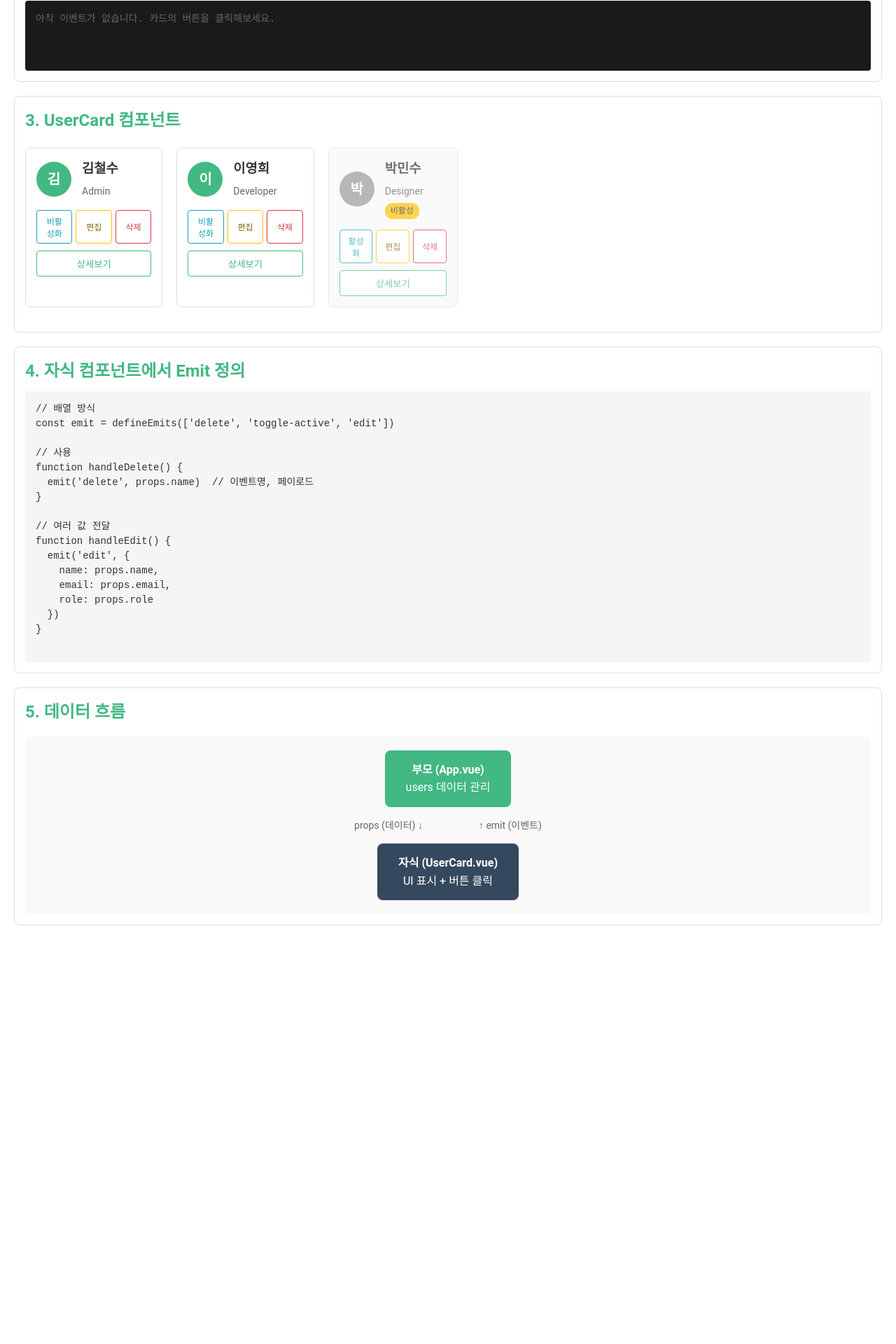
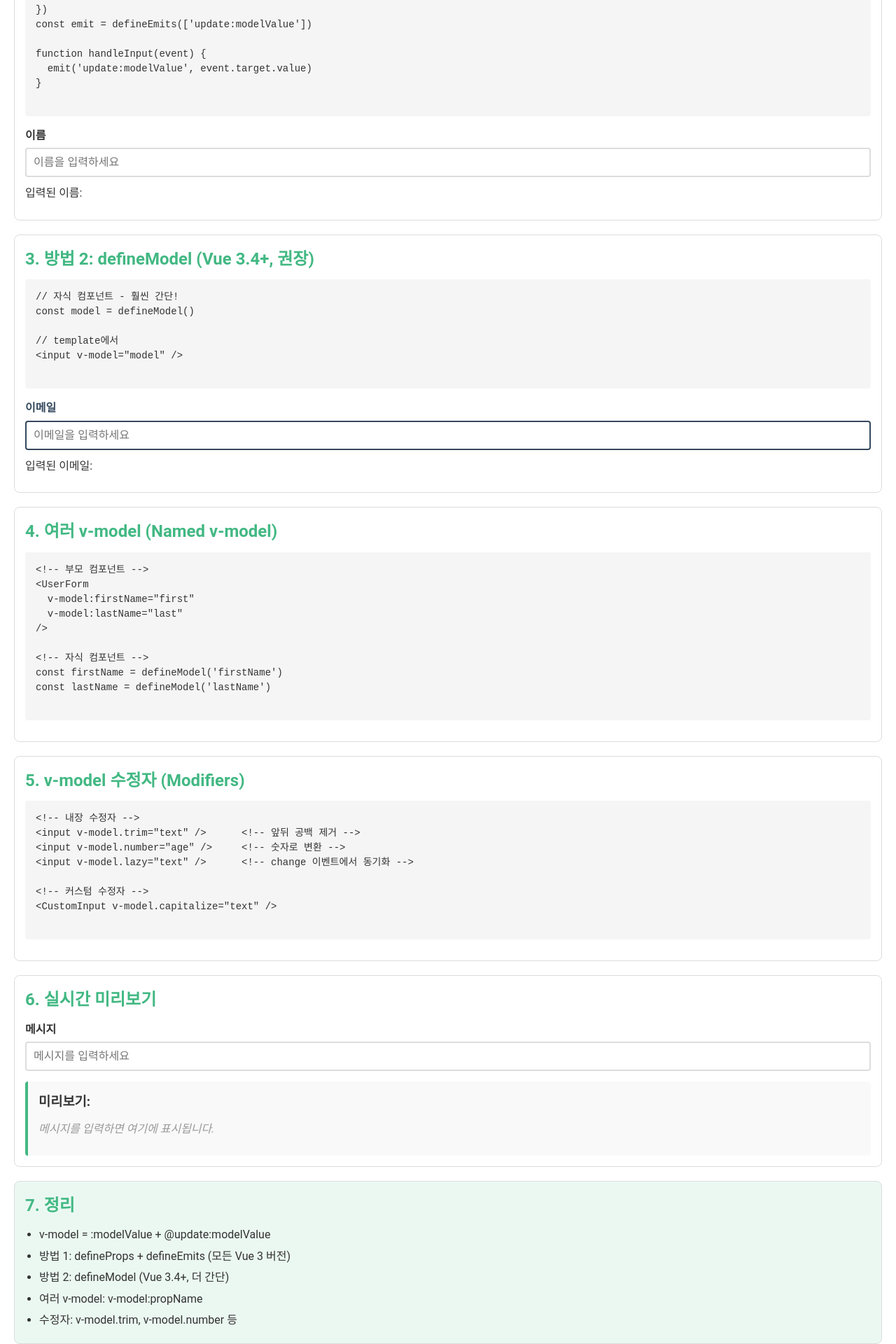
Before and after one commit to hjbaefe/vue-project, a Vue app: page / in a window 1280 px wide. Shown: the part 600-2520 px from the top of the page at 70% size. Before the commit the page ends 1962 px from the top, so only its background shows below. Built offline with nearby package versions, Linux system fonts and the light colour scheme.

Commit message:
v-model & component : v-model 원리 이해

```diff
--- a/src/App.vue
+++ b/src/App.vue
@@ -1,161 +1,136 @@
 <!--
-  [3-3] Emits
+  [3-4] v-model과 컴포넌트
 
-  자식에서 부모로 이벤트 전달
-  단방향 데이터 흐름을 유지하면서 자식이 부모에게 알림
+  커스텀 컴포넌트에서 v-model 지원하기
 -->
 
 <script setup>
 import { ref } from 'vue'
-import UserCard from './components/UserCard.vue'
+import CustomInput from './components/CustomInput.vue'
+import CustomInputV2 from './components/CustomInputV2.vue'
 
-const users = ref([
-  { id: 1, name: '김철수', email: 'chulsoo@example.com', role: 'Admin', age: 28, active: true },
-  { id: 2, name: '이영희', email: 'younghee@example.com', role: 'Developer', age: 25, active: true },
-  { id: 3, name: '박민수', email: 'minsoo@example.com', role: 'Designer', age: 30, active: false },
-])
-
-// 이벤트 로그
-const eventLog = ref([])
-
-function addLog(message) {
-  eventLog.value.unshift({
-    time: new Date().toLocaleTimeString(),
-    message
-  })
-  // 최대 5개만 유지
-  if (eventLog.value.length > 5) {
-    eventLog.value.pop()
-  }
-}
-
-// 자식 컴포넌트에서 emit된 이벤트 처리
-function handleDelete(name) {
-  const index = users.value.findIndex(u => u.name === name)
-  if (index !== -1) {
-    users.value.splice(index, 1)
-    addLog(`삭제됨: ${name}`)
-  }
-}
-
-function handleToggleActive(name) {
-  const user = users.value.find(u => u.name === name)
-  if (user) {
-    user.active = !user.active
-    addLog(`${name} 상태 변경: ${user.active ? '활성' : '비활성'}`)
-  }
-}
-
-function handleEdit(userData) {
-  addLog(`편집 요청: ${userData.name} (${userData.role})`)
-  // 실제로는 모달을 열거나 편집 폼을 표시
-  alert(`편집: ${JSON.stringify(userData, null, 2)}`)
-}
+const name = ref('')
+const email = ref('')
+const message = ref('')
 </script>
 
 <template>
   <div>
-    <h1>Emits - 자식에서 부모로 이벤트 전달</h1>
+    <h1>v-model과 컴포넌트</h1>
 
-    <!-- 1. 이벤트 리스닝 -->
+    <!-- 1. v-model 동작 원리 -->
     <section>
-      <h2>1. 부모에서 이벤트 리스닝</h2>
+      <h2>1. v-model 동작 원리</h2>
+      <p>v-model은 props와 emit의 조합입니다:</p>
       <pre class="code-block">
-&lt;!-- @이벤트명="핸들러" 형식 --&gt;
-&lt;UserCard
-  :name="user.name"
-  @delete="handleDelete"
-  @toggle-active="handleToggleActive"
-  @edit="handleEdit"
+&lt;!-- 이 코드는 --&gt;
+&lt;CustomInput v-model="name" /&gt;
+
+&lt;!-- 아래와 동일합니다 --&gt;
+&lt;CustomInput
+  :modelValue="name"
+  @update:modelValue="name = $event"
 /&gt;
-
-&lt;script setup&gt;
-function handleDelete(name) {
-  // name은 자식이 emit할 때 전달한 페이로드
-  console.log('삭제:', name)
-}
-&lt;/script&gt;
       </pre>
     </section>
 
-    <!-- 2. 이벤트 로그 -->
+    <!-- 2. 방법 1: props + emit -->
     <section>
-      <h2>2. 이벤트 로그</h2>
-      <div class="event-log">
-        <div v-if="eventLog.length === 0" class="no-events">
-          아직 이벤트가 없습니다. 카드의 버튼을 클릭해보세요.
-        </div>
-        <div v-for="(log, index) in eventLog" :key="index" class="log-item">
-          <span class="log-time">{{ log.time }}</span>
-          <span class="log-message">{{ log.message }}</span>
-        </div>
+      <h2>2. 방법 1: defineProps + defineEmits</h2>
+      <pre class="code-block">
+// 자식 컴포넌트
+const props = defineProps({
+  modelValue: String
+})
+const emit = defineEmits(['update:modelValue'])
+
+function handleInput(event) {
+  emit('update:modelValue', event.target.value)
+}
+      </pre>
+
+      <CustomInput
+          v-model="name"
+          label="이름"
+          placeholder="이름을 입력하세요"
+      />
+      <p>입력된 이름: {{ name }}</p>
+    </section>
+
+    <!-- 3. 방법 2: defineModel (Vue 3.4+) -->
+    <section>
+      <h2>3. 방법 2: defineModel (Vue 3.4+, 권장)</h2>
+      <pre class="code-block">
+// 자식 컴포넌트 - 훨씬 간단!
+const model = defineModel()
+
+// template에서
+&lt;input v-model="model" /&gt;
+      </pre>
+
+      <CustomInputV2
+          v-model="email"
+          label="이메일"
+          placeholder="이메일을 입력하세요"
+      />
+      <p>입력된 이메일: {{ email }}</p>
+    </section>
+
+    <!-- 4. 여러 v-model 사용 -->
+    <section>
+      <h2>4. 여러 v-model (Named v-model)</h2>
+      <pre class="code-block">
+&lt;!-- 부모 컴포넌트 --&gt;
+&lt;UserForm
+  v-model:firstName="first"
+  v-model:lastName="last"
+/&gt;
+
+&lt;!-- 자식 컴포넌트 --&gt;
+const firstName = defineModel('firstName')
+const lastName = defineModel('lastName')
+      </pre>
+    </section>
+
+    <!-- 5. v-model 수정자 -->
+    <section>
+      <h2>5. v-model 수정자 (Modifiers)</h2>
+      <pre class="code-block">
+&lt;!-- 내장 수정자 --&gt;
+&lt;input v-model.trim="text" /&gt;      &lt;!-- 앞뒤 공백 제거 --&gt;
+&lt;input v-model.number="age" /&gt;     &lt;!-- 숫자로 변환 --&gt;
+&lt;input v-model.lazy="text" /&gt;      &lt;!-- change 이벤트에서 동기화 --&gt;
+
+&lt;!-- 커스텀 수정자 --&gt;
+&lt;CustomInput v-model.capitalize="text" /&gt;
+      </pre>
+    </section>
+
+    <!-- 6. 실습 -->
+    <section>
+      <h2>6. 실시간 미리보기</h2>
+      <CustomInput
+          v-model="message"
+          label="메시지"
+          placeholder="메시지를 입력하세요"
+      />
+      <div class="preview">
+        <h3>미리보기:</h3>
+        <p v-if="message">{{ message }}</p>
+        <p v-else class="placeholder">메시지를 입력하면 여기에 표시됩니다.</p>
       </div>
     </section>
 
-    <!-- 3. UserCard 컴포넌트들 -->
-    <section>
-      <h2>3. UserCard 컴포넌트</h2>
-      <div class="cards-container">
-        <UserCard
-            v-for="user in users"
-            :key="user.id"
-            :name="user.name"
-            :email="user.email"
-            :role="user.role"
-            :age="user.age"
-            :active="user.active"
-            @delete="handleDelete"
-            @toggle-active="handleToggleActive"
-            @edit="handleEdit"
-        />
-      </div>
-      <p v-if="users.length === 0" class="no-users">
-        모든 사용자가 삭제되었습니다.
-      </p>
-    </section>
-
-    <!-- 4. defineEmits 설명 -->
-    <section>
-      <h2>4. 자식 컴포넌트에서 Emit 정의</h2>
-      <pre class="code-block">
-// 배열 방식
-const emit = defineEmits(['delete', 'toggle-active', 'edit'])
-
-// 사용
-function handleDelete() {
-  emit('delete', props.name)  // 이벤트명, 페이로드
-}
-
-// 여러 값 전달
-function handleEdit() {
-  emit('edit', {
-    name: props.name,
-    email: props.email,
-    role: props.role
-  })
-}
-      </pre>
-    </section>
-
-    <!-- 5. 데이터 흐름 다이어그램 -->
-    <section>
-      <h2>5. 데이터 흐름</h2>
-      <div class="diagram">
-        <div class="flow-container">
-          <div class="flow-item parent">
-            <strong>부모 (App.vue)</strong>
-            <div>users 데이터 관리</div>
-          </div>
-          <div class="arrows">
-            <div class="arrow-down">props (데이터)</div>
-            <div class="arrow-up">emit (이벤트)</div>
-          </div>
-          <div class="flow-item child">
-            <strong>자식 (UserCard.vue)</strong>
-            <div>UI 표시 + 버튼 클릭</div>
-          </div>
-        </div>
-      </div>
+    <!-- 7. 요약 -->
+    <section class="summary">
+      <h2>7. 정리</h2>
+      <ul>
+        <li>v-model = :modelValue + @update:modelValue</li>
+        <li>방법 1: defineProps + defineEmits (모든 Vue 3 버전)</li>
+        <li>방법 2: defineModel (Vue 3.4+, 더 간단)</li>
+        <li>여러 v-model: v-model:propName</li>
+        <li>수정자: v-model.trim, v-model.number 등</li>
+      </ul>
     </section>
   </div>
 </template>
@@ -173,13 +148,6 @@ h2 {
   margin-bottom: 10px;
 }
 
-.cards-container {
-  display: flex;
-  gap: 20px;
-  flex-wrap: wrap;
-  margin: 20px 0;
-}
-
 .code-block {
   background: #f5f5f5;
   padding: 15px;
@@ -188,88 +156,40 @@ h2 {
   font-family: monospace;
   font-size: 14px;
   line-height: 1.5;
+  margin-bottom: 15px;
 }
 
-.event-log {
-  background: #1a1a1a;
-  color: #00ff00;
+.preview {
+  margin-top: 15px;
   padding: 15px;
+  background: #f9f9f9;
   border-radius: 4px;
-  font-family: monospace;
-  font-size: 14px;
-  min-height: 100px;
+  border-left: 4px solid #42b883;
 }
 
-.no-events {
-  color: #666;
+.preview h3 {
+  margin: 0 0 10px;
+  color: #333;
 }
 
-.log-item {
+.preview .placeholder {
+  color: #999;
+  font-style: italic;
+}
+
+.summary {
+  background: rgba(66, 184, 131, 0.1);
+}
+
+ul {
+  padding-left: 20px;
+}
+
+li {
   margin: 5px 0;
 }
 
-.log-time {
-  color: #888;
-  margin-right: 10px;
-}
-
-.log-message {
-  color: #00ff00;
-}
-
-.no-users {
-  color: #666;
-  font-style: italic;
-  text-align: center;
-  padding: 20px;
-}
-
-.diagram {
-  margin-top: 15px;
-  padding: 20px;
-  background: #f9f9f9;
-  border-radius: 8px;
-}
-
-.flow-container {
-  display: flex;
-  flex-direction: column;
-  align-items: center;
-  gap: 10px;
-}
-
-.flow-item {
-  padding: 15px 30px;
-  border-radius: 8px;
-  text-align: center;
-}
-
-.parent {
-  background: #42b883;
-  color: white;
-}
-
-.child {
-  background: #35495e;
-  color: white;
-}
-
-.arrows {
-  display: flex;
-  gap: 50px;
-}
-
-.arrow-down, .arrow-up {
-  padding: 5px 15px;
-  font-size: 14px;
-  color: #666;
-}
-
-.arrow-down::after {
-  content: ' ↓';
-}
-
-.arrow-up::before {
-  content: '↑ ';
+p {
+  margin: 10px 0;
 }
 </style>
--- /dev/null
+++ b/src/components/CustomInput.vue
@@ -0,0 +1,83 @@
+<!--
+  [3-4] v-model과 컴포넌트
+
+  커스텀 컴포넌트에서 v-model을 지원하는 방법
+-->
+
+<script setup>
+/**
+ * v-model 동작 원리:
+ *
+ * <CustomInput v-model="text" />
+ *
+ * 위 코드는 아래와 동일합니다:
+ * <CustomInput
+ *   :modelValue="text"
+ *   @update:modelValue="text = $event"
+ * />
+ *
+ * 따라서 컴포넌트에서는:
+ * 1. modelValue prop을 받고
+ * 2. update:modelValue 이벤트를 emit하면 됩니다
+ */
+
+const props = defineProps({
+  modelValue: {
+    type: String,
+    default: ''
+  },
+  label: {
+    type: String,
+    default: ''
+  },
+  placeholder: {
+    type: String,
+    default: ''
+  }
+})
+
+const emit = defineEmits(['update:modelValue'])
+
+function handleInput(event) {
+  emit('update:modelValue', event.target.value)
+}
+</script>
+
+<template>
+  <div class="custom-input">
+    <label v-if="label">{{ label }}</label>
+    <input
+        type="text"
+        :value="modelValue"
+        :placeholder="placeholder"
+        @input="handleInput"
+    />
+  </div>
+</template>
+
+<style scoped>
+.custom-input {
+  margin: 10px 0;
+}
+
+label {
+  display: block;
+  margin-bottom: 5px;
+  font-weight: bold;
+  color: #333;
+}
+
+input {
+  width: 100%;
+  padding: 10px;
+  border: 2px solid #ddd;
+  border-radius: 4px;
+  font-size: 16px;
+  transition: border-color 0.3s;
+}
+
+input:focus {
+  outline: none;
+  border-color: #42b883;
+}
+</style>
--- /dev/null
+++ b/src/components/CustomInputV2.vue
@@ -0,0 +1,73 @@
+<!--
+  [3-4] v-model과 컴포넌트 - defineModel 사용 (Vue 3.4+)
+
+  Vue 3.4부터 defineModel을 사용하면 더 간단하게 v-model을 구현할 수 있습니다.
+-->
+
+<script setup>
+/**
+ * defineModel (Vue 3.4+)
+ *
+ * defineProps + defineEmits를 한 번에 처리합니다.
+ * modelValue prop과 update:modelValue emit이 자동으로 설정됩니다.
+ */
+
+// 기본 사용법
+const model = defineModel()
+
+// 옵션과 함께 사용
+// const model = defineModel({ type: String, default: '' })
+
+defineProps({
+  label: {
+    type: String,
+    default: ''
+  },
+  placeholder: {
+    type: String,
+    default: ''
+  }
+})
+</script>
+
+<template>
+  <div class="custom-input">
+    <label v-if="label">{{ label }}</label>
+    <!--
+      defineModel로 만든 model은 ref처럼 동작합니다.
+      v-model로 직접 바인딩하면 양방향 바인딩이 자동으로 됩니다.
+    -->
+    <input
+        type="text"
+        v-model="model"
+        :placeholder="placeholder"
+    />
+  </div>
+</template>
+
+<style scoped>
+.custom-input {
+  margin: 10px 0;
+}
+
+label {
+  display: block;
+  margin-bottom: 5px;
+  font-weight: bold;
+  color: #35495e;
+}
+
+input {
+  width: 100%;
+  padding: 10px;
+  border: 2px solid #35495e;
+  border-radius: 4px;
+  font-size: 16px;
+  transition: border-color 0.3s;
+}
+
+input:focus {
+  outline: none;
+  border-color: #42b883;
+}
+</style>
```
